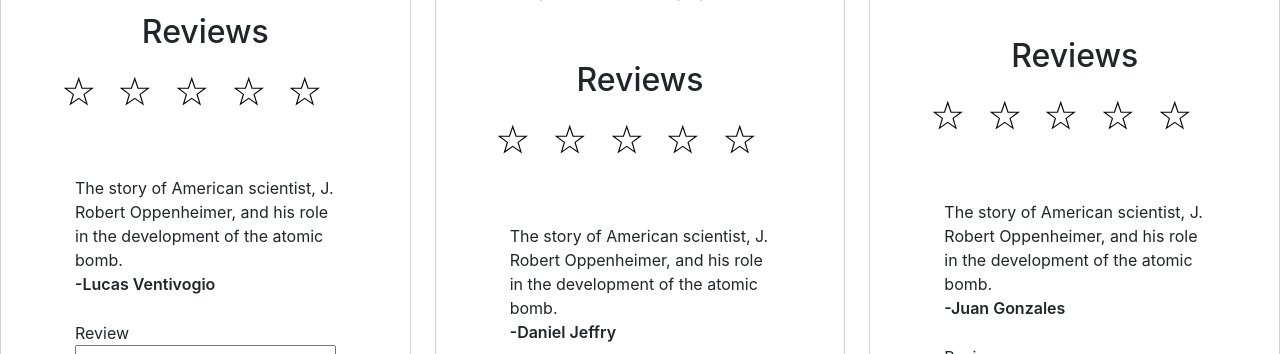
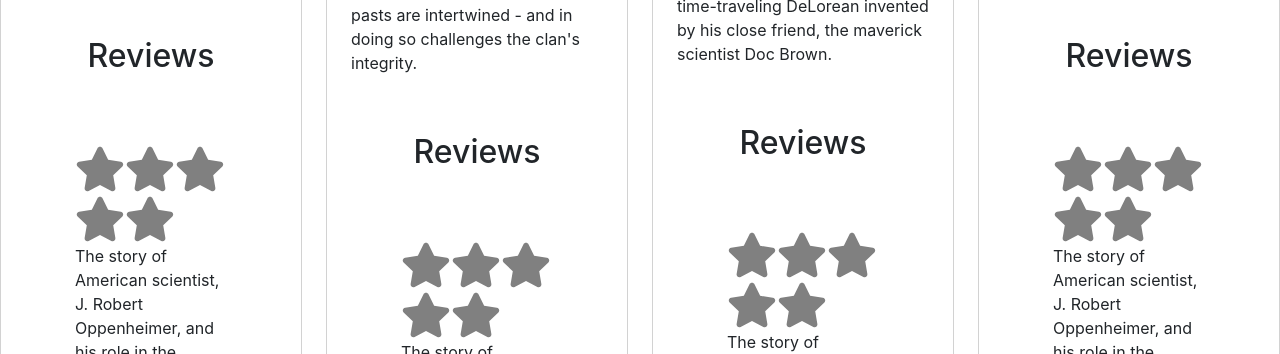
Before and after one commit to brodri1007/MoviesReview, a React (Create React App) app: page / in a window 1280 px wide. Shown: the part 446-800 px from the top of the page. Built offline with nearby package versions, Linux system fonts and the light colour scheme.

Commit message:
all working now including rating

```diff
--- a/package.json
+++ b/package.json
@@ -7,9 +7,13 @@
     "@testing-library/react": "^13.4.0",
     "@testing-library/user-event": "^13.5.0",
     "bootstrap": "^5.3.3",
+    "jquery": "^3.7.1",
+    "path": "^0.12.7",
     "react": "^18.3.1",
     "react-dom": "^18.3.1",
+    "react-icons": "^5.2.1",
     "react-scripts": "^5.0.1",
+    "stream": "^0.0.2",
     "web-vitals": "^2.1.4"
   },
   "scripts": {
--- a/src/App.css
+++ b/src/App.css
@@ -46,3 +46,25 @@ h2 {
 .r2 {
     padding: 50px;
 }
+
+
+
+
+
+.rating {
+    display: flex;
+    flex-direction: row-reverse;
+    justify-content: center;
+  }
+
+
+
+
+input[type="radio"] {
+    display: none;
+  }
+  .star {
+    cursor: pointer;
+    font-size: 2rem;
+    margin: 5px;
+  }
--- a/src/components/Movie.js
+++ b/src/components/Movie.js
@@ -1,8 +1,6 @@
 import React from 'react';
 import ReviewList from './ReviewList';
-import Stars from './Stars';
-import ReviewForm from './ReviewForm';
-
+import StarRate from '../components/StarRate'
 
 
 const reviewsList = [
@@ -49,11 +47,13 @@ let movie = props.movie;
           </p>
           <span className="pb-5">{movie.description}</span>
           <h2>Reviews</h2>
-          <Stars movieid={movie.id} />
+
           <div className='r2'>
+            <StarRate/>
             <ReviewList movieid={movie.id} initialReviewsList={reviewsList} />
           </div>
         </div>
+
 
         </>
         )
--- a/src/components/MovieList.js
+++ b/src/components/MovieList.js
@@ -1,5 +1,6 @@
 import React from 'react';
 import Movie from './Movie';
+
 
 
 function MovieList(props) {
@@ -12,7 +13,9 @@ function MovieList(props) {
             return (
                 <div className="col">
                     <Movie movie={movie} />
+
                 </div>
+
             )
         })}
         </>
--- /dev/null
+++ b/src/components/StarRate.js
@@ -0,0 +1,37 @@
+import React from "react";
+import { FaStar } from "react-icons/fa"
+import  { useState } from 'react';
+
+export default function StarRate() {
+const [rating, setRating] = useState(null)
+const [rateColor, setColor] = useState(null)
+
+    return (
+        <>
+            {[...Array(5)].map((star, index) => {
+                const currentRate = index + 1
+
+                return (
+
+                    <>
+                    <label>
+                        <input type="radio" name="rate"
+                        value={currentRate}
+                        onClick={()=> setRating(currentRate)}
+                        />
+
+                        <FaStar size={50}
+                        color={currentRate <= (rateColor || rating) ? "yellow" : "grey"}
+                        />
+
+                    </label>
+
+                    </>
+                )
+
+
+            })}
+
+        </>
+    )
+}
```
Also changed, not shown: src/components/StartRating.js (deleted, +0 -23 lines), 1 other file (tests, documents, lock files or other folders).
